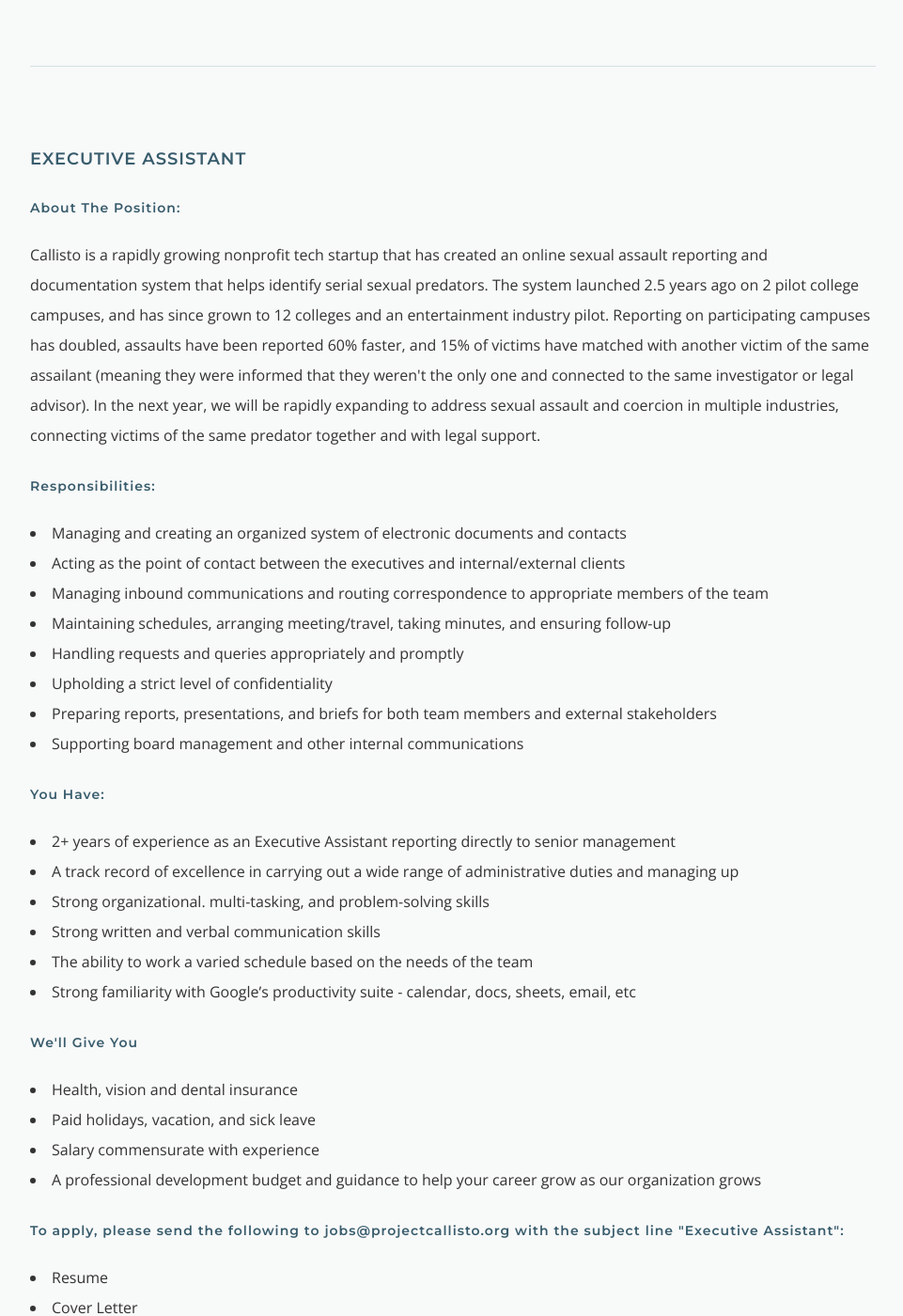
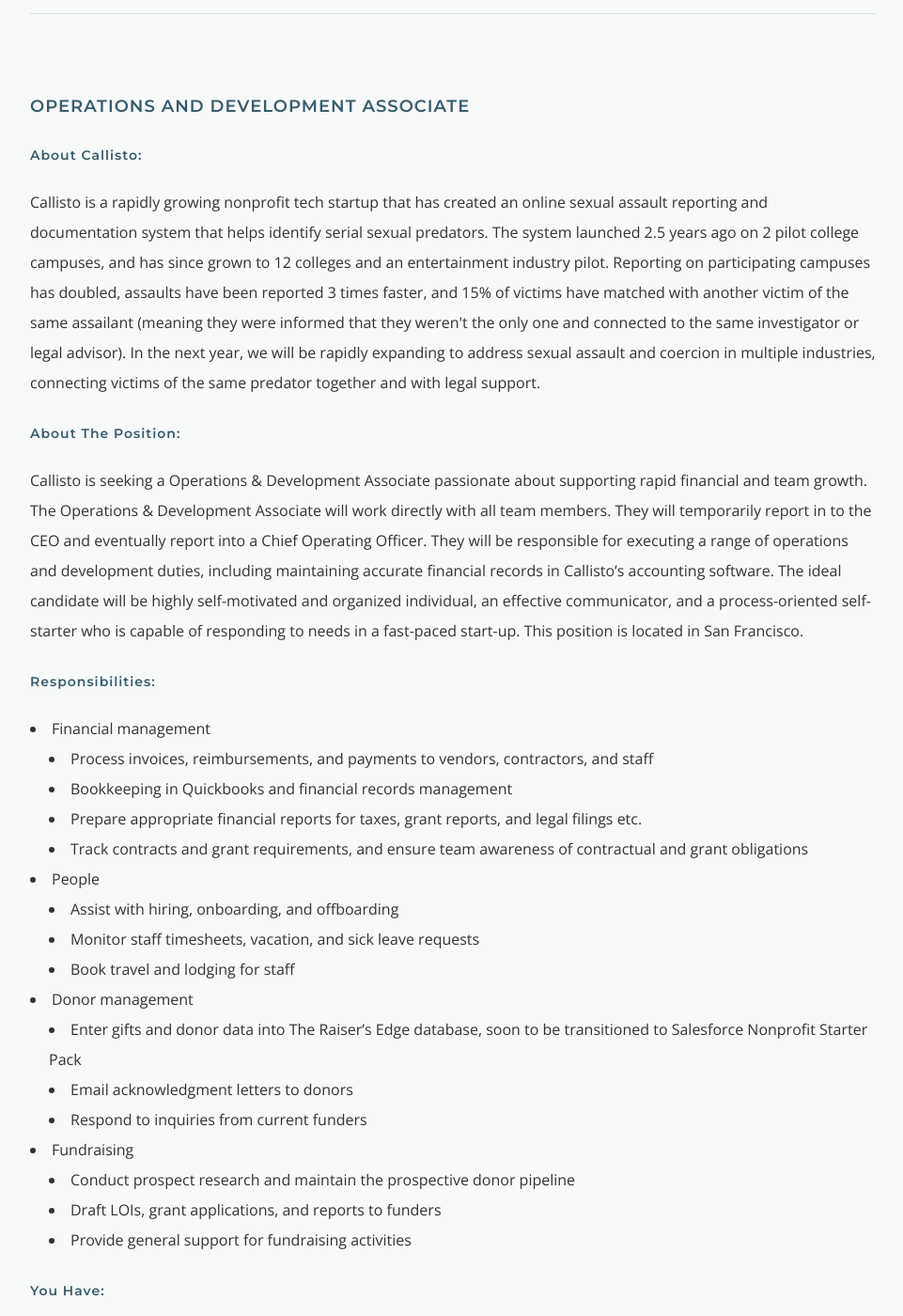
Before and after one commit to project-callisto/projectcallisto-dot-org, a Jekyll site: the page built from work-with-us.html, in a window 1280 px wide and 1400 px high, scrolled down 6106 px. Shown: the whole window at 94% size, without its empty margins (158-1119 px from the left). Built offline with Jekyll 4.4.1, drawn with Linux system fonts in a browser that asks for light colours; some of the changed text lies outside the part shown.

Commit message:
Update work-with-us.html

```diff
--- a/work-with-us.html
+++ b/work-with-us.html
@@ -14,7 +14,6 @@
         <p><a href="#coo">Chief Operating Officer</a></p>
         <p><a href="#development">Development Director</a></p>
         <p><a href="#dcps">Director of Campus Partner Success</a></p>
-        <p><a href="#assistant">Executive Assistant</a></p>
         <p><a href="#oda">Operations and Development Associate</a></p>
         <p><a href="#eng">Senior Software Engineer</a></p>
     </div>
@@ -131,44 +130,6 @@
         </ul>
         <p>We are an equal opportunity employer and value diversity at our organization. We do not discriminate on the basis of race, religion, color, national origin, gender, sexual orientation, age, marital status, veteran status, or disability status.</p>
     </article>
-    <article id="assistant">
-        <h4>EXECUTIVE ASSISTANT</h4>
-        <h5>About The Position:</h5>
-        <p>Callisto is a rapidly growing nonprofit tech startup that has created an online sexual assault reporting and documentation system that helps identify serial sexual predators. The system launched 2.5 years ago on 2 pilot college campuses, and has since grown to 12 colleges and an entertainment industry pilot. Reporting on participating campuses has doubled, assaults have been reported 60% faster, and 15% of victims have matched with another victim of the same assailant (meaning they were informed that they weren't the only one and connected to the same investigator or legal advisor). In the next year, we will be rapidly expanding to address sexual assault and coercion in multiple industries, connecting victims of the same predator together and with legal support.</p>
-        <h5>Responsibilities:</h5>
-        <ul>
-            <li>Managing and creating an organized system of electronic documents and contacts</li>
-            <li>Acting as the point of contact between the executives and internal/external clients</li>
-            <li>Managing inbound communications and routing correspondence to appropriate members of the team</li>
-            <li>Maintaining schedules, arranging meeting/travel, taking minutes, and ensuring follow-up</li>
-            <li>Handling requests and queries appropriately and promptly</li>
-            <li>Upholding a strict level of confidentiality</li>
-            <li>Preparing reports, presentations, and briefs for both team members and external stakeholders</li>
-            <li>Supporting board management and other internal communications</li>
-        </ul>
-        <h5>You Have:</h5>
-        <ul>
-            <li>2+ years of experience as an Executive Assistant reporting directly to senior management</li>
-            <li>A track record of excellence in carrying out a wide range of administrative duties and managing up</li>
-            <li>Strong organizational. multi-tasking, and problem-solving skills</li>
-            <li>Strong written and verbal communication skills</li>
-            <li>The ability to work a varied schedule based on the needs of the team</li>
-            <li>Strong familiarity with Google’s productivity suite - calendar, docs, sheets, email, etc</li>
-        </ul>
-        <h5>We'll Give You</h5>
-        <ul>
-            <li>Health, vision and dental insurance</li>
-            <li>Paid holidays, vacation, and sick leave</li>
-            <li>Salary commensurate with experience</li>
-            <li>A professional development budget and guidance to help your career grow as our organization grows</li>
-        </ul>
-        <h5>To apply, please send the following to jobs@projectcallisto.org with the subject line "Executive Assistant":</h5>
-        <ul>
-            <li>Resume</li>
-            <li>Cover Letter</li>
-        </ul>
-        <p>We are an equal opportunity employer and value diversity at our organization. We do not discriminate on the basis of race, religion, color, national origin, gender, sexual orientation, age, marital status, veteran status, or disability status.</p>
-    </article>
     <article id="oda">
         <h4>OPERATIONS AND DEVELOPMENT ASSOCIATE</h4>
         <h5>About Callisto:</h5>
```
